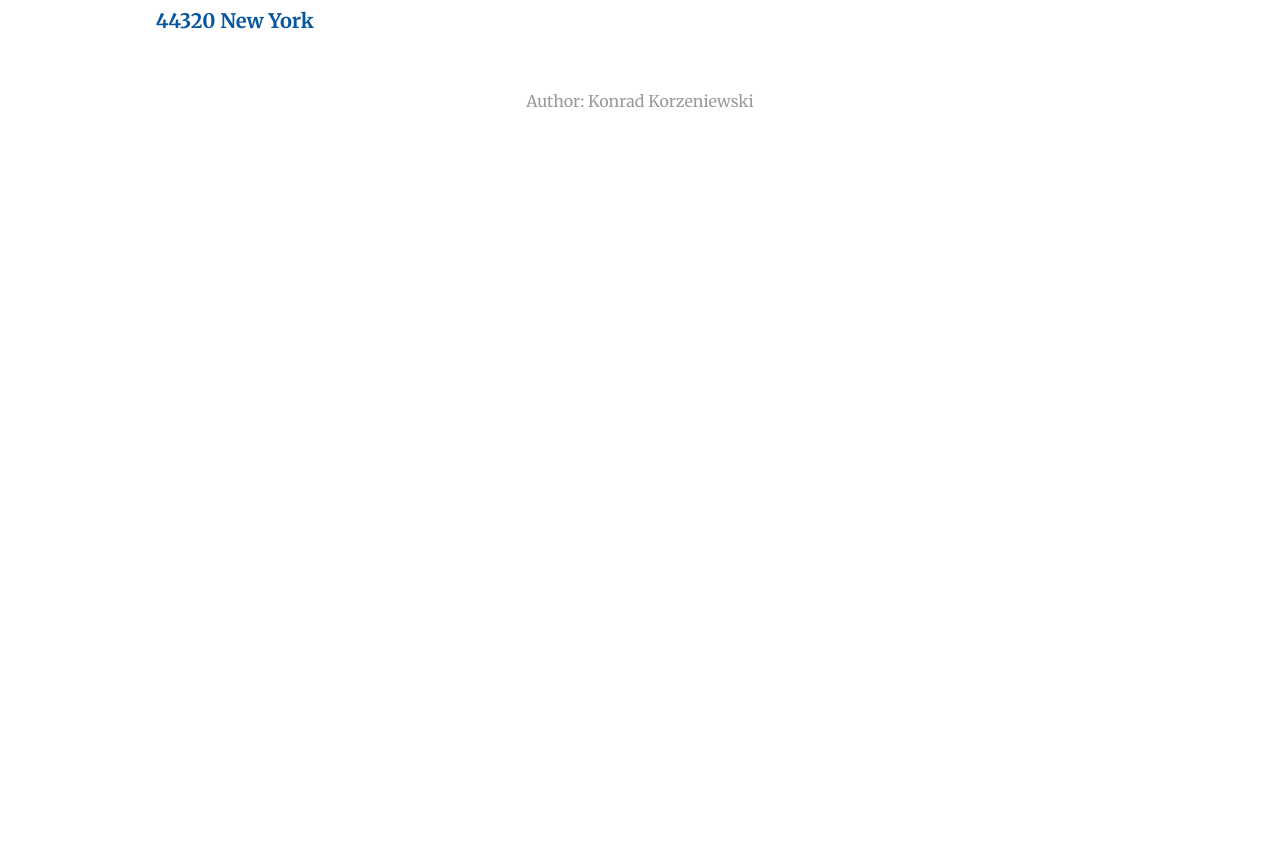
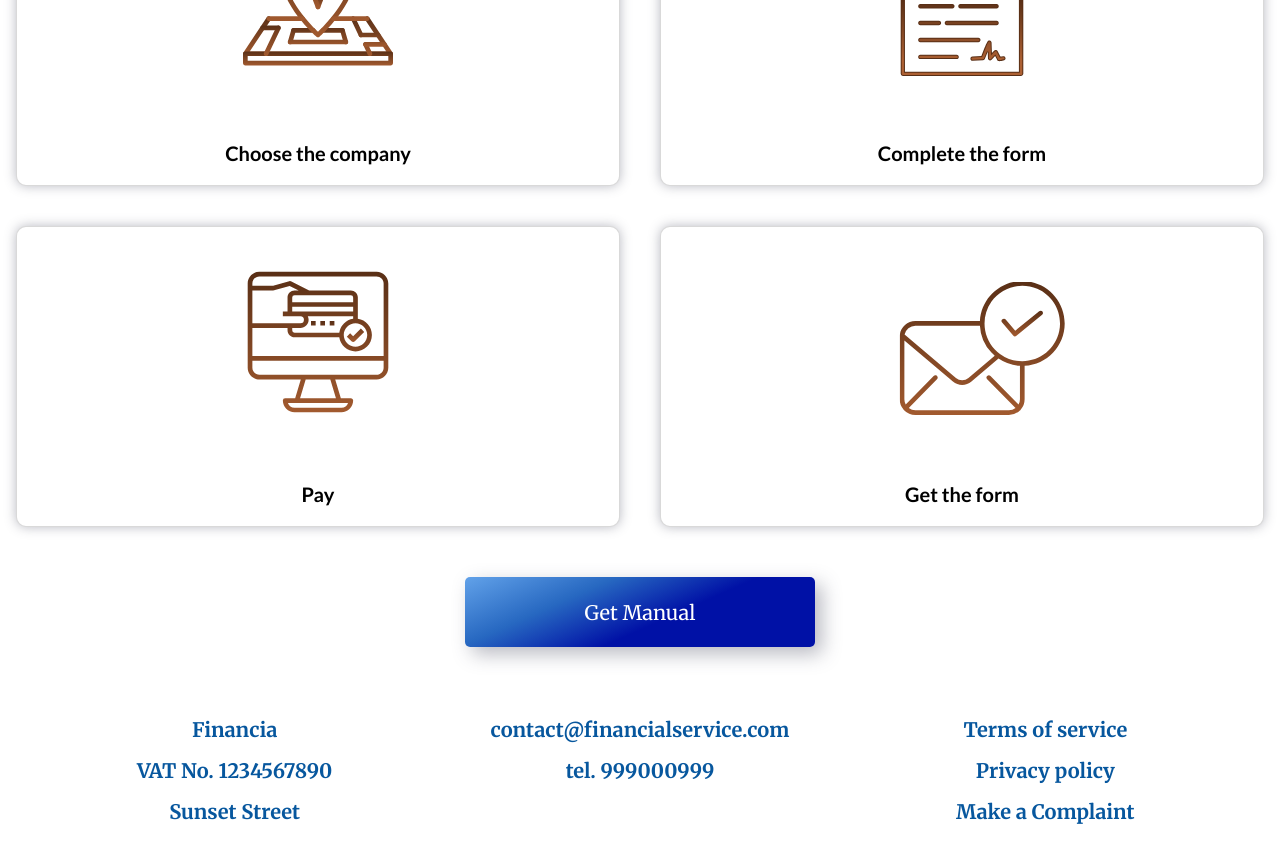
Before and after one commit to K2Ice/Financial, a Next.js app: page / in a window 1280 px wide. Shown: the part 1820-2661 px from the top of the page. Before the commit the page ends 1939 px from the top, so only its background shows below. Built offline with nearby package versions, Linux system fonts and the light colour scheme.

Commit message:
FR-2: Add process section

```diff
--- /dev/null
+++ b/app/home/ProcessSection.css.tsx
@@ -0,0 +1,105 @@
+import styled from "styled-components"
+import { breakpoints, maxWidthContainer } from "../_shared/styles/theme"
+
+export const StyledSection = styled.section`
+  max-width: ${maxWidthContainer};
+  margin: 120px auto;
+
+  @media ${breakpoints.xl} {
+    margin: 70px 16px;
+  }
+
+  @media ${breakpoints.sm} {
+    margin: 50px 16px;
+  }
+`
+
+export const StyledBoxStages = styled.div`
+  display: grid;
+  grid-template-columns: repeat(4, 1fr);
+  gap: 40px;
+  margin-bottom: 50px;
+  position: relative;
+
+  @media ${breakpoints.xl} {
+    grid-template-columns: repeat(2, 1fr);
+  }
+
+  @media ${breakpoints.xs} {
+    grid-template-columns: 80%;
+    justify-content: center;
+  }
+`
+
+export const StyledBoxStage = styled.div`
+  display: flex;
+  flex-direction: column;
+  align-items: center;
+  gap: 55px;
+  padding: 40px 10px 10px 10px;
+  border: 1px solid rgba(0, 0, 0, 0.15);
+  border-radius: 10px;
+  position: relative;
+  background-color: ${({ theme }) => theme.secondary};
+  box-shadow: 0px 0px 12px 0px rgba(66, 68, 90, 0.37);
+`
+
+export const StyledBoxStageContent = styled.div`
+  position: relative;
+  z-index: 10;
+`
+
+export const StyledBoxImg = styled.div`
+  border-radius: 5px;
+  height: 150px;
+  overflow: hidden;
+`
+
+export const StyledBoxImgReportIcon = styled.div`
+  border-radius: 5px;
+  height: 150px;
+  translate: 20px 0;
+  scale: 0.8;
+`
+
+export const StyledBoxArrowIcon = styled.div`
+  position: absolute;
+
+  &:nth-child(1) {
+    top: 60px;
+    left: 165px;
+  }
+  &:nth-child(2) {
+    top: 170px;
+    left: 580px;
+    transform: scaleY(-1);
+  }
+  &:nth-child(3) {
+    top: 90px;
+    left: 995px;
+    transform: scaleY(-1);
+  }
+  @media ${breakpoints.xl} {
+    display: none;
+  }
+`
+
+export const StyledBoxTextStage = styled.div`
+  padding: 10px;
+`
+
+export const StyledTextStage = styled.p`
+  font-family: "Lato";
+  font-size: 20px;
+  font-weight: 700;
+  text-align: center;
+
+  @media ${breakpoints.xxs} {
+    font-size: 16px;
+  }
+`
+
+export const StyledBoxButton = styled.div`
+  display: flex;
+  justify-content: center;
+`
--- /dev/null
+++ b/app/home/ProcessSection.tsx
@@ -0,0 +1,82 @@
+import { useRouter } from "next/navigation"
+import { FC } from "react"
+
+import {
+  StyledBoxArrowIcon,
+  StyledBoxButton,
+  StyledBoxImg,
+  StyledBoxImgReportIcon,
+  StyledBoxStage,
+  StyledBoxStages,
+  StyledBoxTextStage,
+  StyledSection,
+  StyledTextStage,
+} from "./ProcessSection.css"
+
+import Button from "../_shared/formElements/Button"
+
+import ReportIcon from "../_shared/icons/ReportIcon"
+import PaymentIcon from "../_shared/icons/PaymentIcon"
+import FormIcon from "../_shared/icons/FormIcon"
+import LocationIcon from "../_shared/icons/LocationIcon"
+import ArrowIcon from "../_shared/icons/ArrowIcon"
+
+const ProcessSection: FC = () => {
+  const router = useRouter()
+
+  return (
+    <StyledSection>
+      <StyledBoxStages>
+        <StyledBoxArrowIcon>
+          <ArrowIcon />
+        </StyledBoxArrowIcon>
+        <StyledBoxArrowIcon>
+          <ArrowIcon />
+        </StyledBoxArrowIcon>
+        <StyledBoxArrowIcon>
+          <ArrowIcon />
+        </StyledBoxArrowIcon>
+        <StyledBoxStage>
+          <StyledBoxImg>
+            <LocationIcon />
+          </StyledBoxImg>
+          <StyledBoxTextStage>
+            <StyledTextStage>Choose the company</StyledTextStage>
+          </StyledBoxTextStage>
+        </StyledBoxStage>
+        <StyledBoxStage>
+          <StyledBoxImg>
+            <FormIcon />
+          </StyledBoxImg>
+          <StyledBoxTextStage>
+            <StyledTextStage>Complete the form</StyledTextStage>
+          </StyledBoxTextStage>
+        </StyledBoxStage>
+        <StyledBoxStage>
+          <StyledBoxImg>
+            <PaymentIcon />
+          </StyledBoxImg>
+          <StyledBoxTextStage>
+            <StyledTextStage>Pay</StyledTextStage>
+          </StyledBoxTextStage>
+        </StyledBoxStage>
+        <StyledBoxStage>
+          <StyledBoxImgReportIcon>
+            <ReportIcon />
+          </StyledBoxImgReportIcon>
+          <StyledBoxTextStage>
+            <StyledTextStage>Get the form</StyledTextStage>
+          </StyledBoxTextStage>
+        </StyledBoxStage>
+      </StyledBoxStages>
+
+      <StyledBoxButton>
+        <Button width={350} onClick={() => console.log("Get Manual")}>
+          Get Manual
+        </Button>
+      </StyledBoxButton>
+    </StyledSection>
+  )
+}
+
+export default ProcessSection
--- a/app/page.tsx
+++ b/app/page.tsx
@@ -3,12 +3,14 @@
 import { NextPage } from "next"
 import HeroSection from "./home/HeroSection"
 import ReportSection from "./home/ReportSection"
+import ProcessSection from "./home/ProcessSection"
 
 const HomePage: NextPage = () => {
   return (
     <>
       <HeroSection />
       <ReportSection />
+      <ProcessSection />
     </>
   )
 }
```
